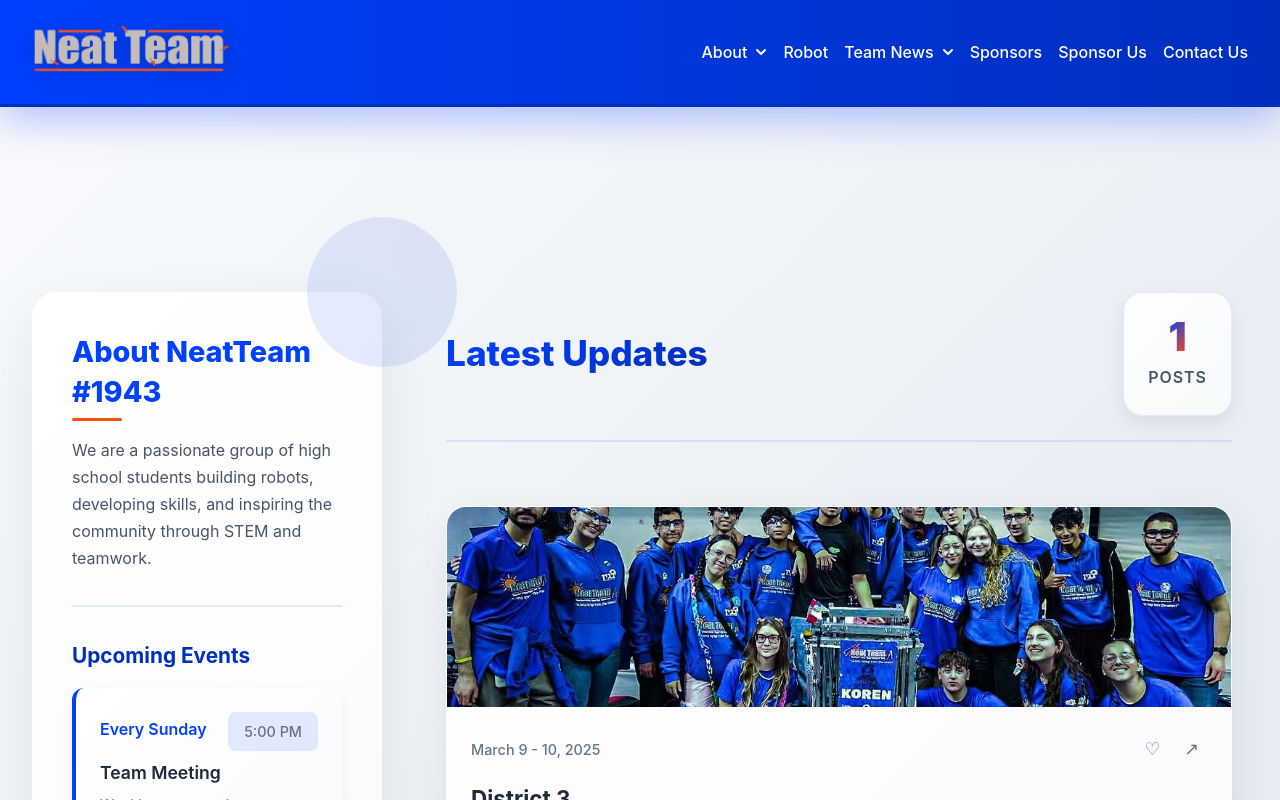
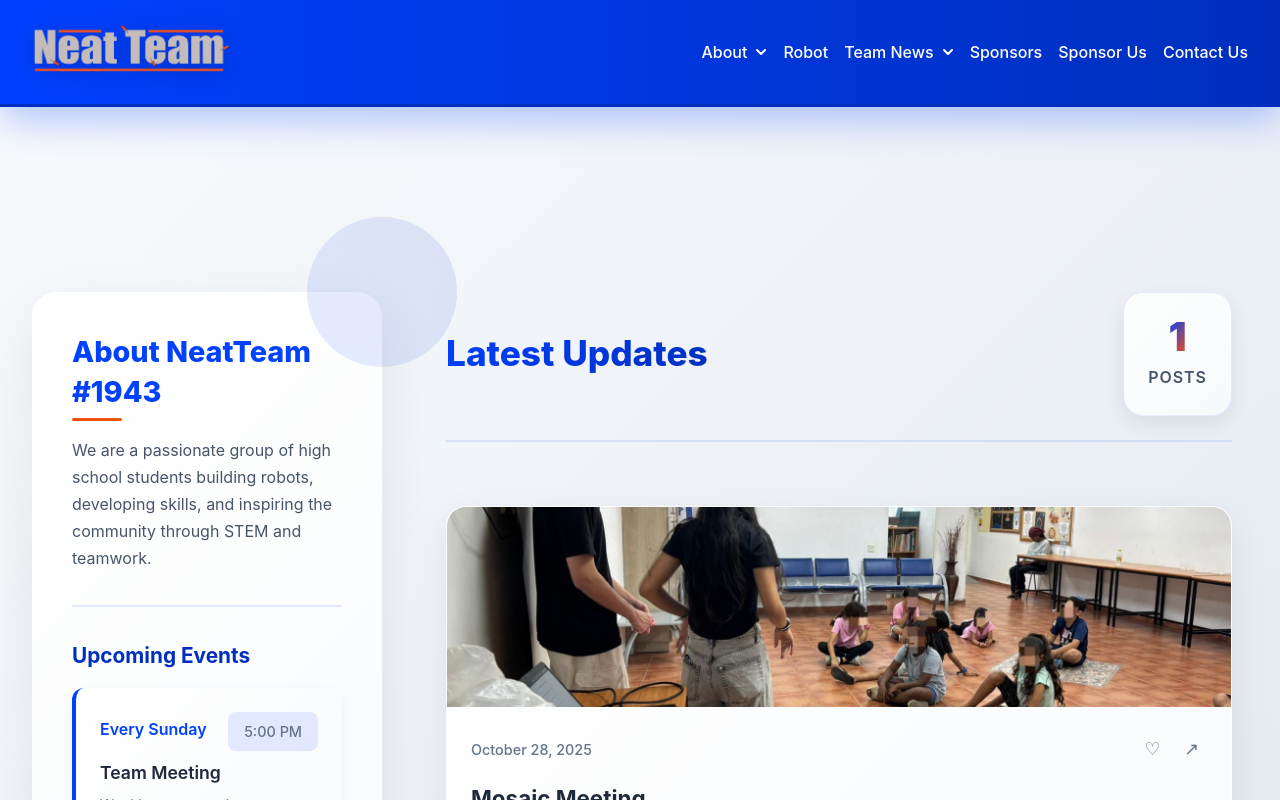
Before and after one commit to NeatTeam1943/NeatTeam-Website, a React (Vite) app: page /posts in a window 1280 px wide. Built offline with nearby package versions, Linux system fonts and the light colour scheme.

Commit message:
final fixes before lanch

```diff
--- a/src/css files/Footer.css
+++ b/src/css files/Footer.css
@@ -41,6 +41,11 @@
     transition: color 0.3s ease;
 }
 
+.footer a {
+    cursor: pointer;
+    pointer-events: auto;
+}
+
 .footer ul {
     list-style: none;
     padding: 0;
--- a/src/jsx files/Footer.jsx
+++ b/src/jsx files/Footer.jsx
@@ -4,6 +4,7 @@ import { Link } from "react-router-dom";
 
 
 export default function Footer() {
+
     return (
         <section className="footer">
             <div className="footer-columns">
@@ -17,7 +18,7 @@ export default function Footer() {
 
                 <div className="footer-col">
                     <h4>Contact Us</h4>
-                    <p>Email: <a href="mailto:neatteamrh1943@gmail.com">neatteamrh1943@gmail.com</a></p>
+                    <p>Email: <span>neatteamrh1943@gmail.com</span></p>
                     <p>Location: Rosh Haayin, Israel</p>
                 </div>
 
@@ -26,7 +27,7 @@ export default function Footer() {
 
                     <div className={"links"}>
                         <a href="/about/team">About</a>
-                        <li><Link to={"/robot/koren2025"}>Our robots</Link></li>
+                        <a href="/robot/koren2025">Our Robots</a>
                         <a href="/sponsors">Sponsors</a>
                         <a href="/community">Our Community</a>
                     </div>
--- a/src/jsx files/pages/Calendar.jsx
+++ b/src/jsx files/pages/Calendar.jsx
@@ -12,47 +12,68 @@ export default function Calendar() {
             title: "Team Meeting",
             date: "2025-01-05",
             time: "17:00",
+            endTime: "21:00",
             type: "weekly",
             days: [0, 3], // Sunday and Wednesday
             description: "Weekly team meeting and planning session",
-            category: "meeting"
+            category: "meeting",
+            excludePeriod: {
+                startDate: "2026-01-11",
+                endDate: "2026-03-18"
+            }
         },
         {
             id: 2,
-            title: "Robot Testing",
-            date: "2025-01-10",
-            time: "15:00",
+            title: "Season Kickoff",
+            date: "2026-01-10",
+            time: "19:00",
             type: "single",
-            description: "Testing robot systems and subsystems",
-            category: "technical"
+            description: "Kickoff event to start the season",
+            category: "planning"
         },
         {
             id: 3,
-            title: "Strategy Planning",
-            date: "2025-01-15",
+            title: "Team Meeting",
+            date: "2026-01-11",
+            endDate: "2026-03-17",
             time: "16:00",
-            type: "single",
-            description: "Planning strategies for upcoming competitions",
-            category: "planning"
+            endTime: "00:00",
+            type: "range",
+            excludedDays: [5, 6], // Exclude Friday (5) and Saturday (6)
+            excludedDates: ["2026-03-11", "2026-03-12"], // Exclude District 2 Competition dates
+            description: "Daily team meeting during season",
+            category: "meeting",
         },
         {
             id: 4,
-            title: "Community Outreach",
-            date: "2025-01-20",
-            time: "14:00",
-            type: "single",
-            description: "Visiting local schools to inspire future engineers",
-            category: "outreach"
+            title: "District 2 Competition",
+            date: "2026-03-11",
+            endDate: "2026-03-12",
+            time: "07:00 - 19:00",
+            type: "range",
+            description: "FIRST Robotics District 2 competition",
+            category: "competition"
         },
         {
             id: 5,
-            title: "Competition Prep",
-            date: "2025-01-25",
-            time: "18:00",
-            type: "single",
-            description: "Final preparations for competition",
+            title: "District 4 Competition",
+            date: "2026-03-18",
+            endDate: "2026-03-19",
+            time: "07:00 - 19:00",
+            type: "range",
+            description: "FIRST Robotics District 4 competition",
             category: "competition"
-        }
+        },
+        {
+            id: 6,
+            title: "District Championship",
+            date: "2026-03-30",
+            endDate: "2026-03-31",
+            time: "08:00",
+            type: "range",
+            description: "FIRST Robotics District Championship",
+            category: "competition"
+        },
     ];
 
     // Get current month/year
@@ -97,14 +118,50 @@ export default function Calendar() {
         if (!date) return [];
 
         const dayOfWeek = date.getDay();
-        const dateString = date.toISOString().split('T')[0];
+        // Format date as YYYY-MM-DD using local timezone to avoid UTC conversion issues
+        const dateString = `${date.getFullYear()}-${String(date.getMonth() + 1).padStart(2, '0')}-${String(date.getDate()).padStart(2, '0')}`;
 
         return events.filter(event => {
+            // Handle weekly recurring events
             if (event.type === 'weekly' && event.days.includes(dayOfWeek)) {
+                // Check if date falls within an exclusion period
+                if (event.excludePeriod) {
+                    const [excludeStartYear, excludeStartMonth, excludeStartDay] = event.excludePeriod.startDate.split('-').map(Number);
+                    const [excludeEndYear, excludeEndMonth, excludeEndDay] = event.excludePeriod.endDate.split('-').map(Number);
+                    const excludeStartDate = new Date(excludeStartYear, excludeStartMonth - 1, excludeStartDay);
+                    const excludeEndDate = new Date(excludeEndYear, excludeEndMonth - 1, excludeEndDay);
+                    const currentDateObj = new Date(date.getFullYear(), date.getMonth(), date.getDate());
+
+                    // Skip if within exclusion period
+                    if (currentDateObj >= excludeStartDate && currentDateObj <= excludeEndDate) {
+                        return false;
+                    }
+                }
                 return true;
             }
-            if (event.date === dateString) {
+            // Handle single date events
+            if (event.type === 'single' && event.date === dateString) {
                 return true;
+            }
+            // Handle date range events
+            if (event.type === 'range' && event.date && event.endDate) {
+                // Parse dates as local dates (YYYY-MM-DD format)
+                const [startYear, startMonth, startDay] = event.date.split('-').map(Number);
+                const [endYear, endMonth, endDay] = event.endDate.split('-').map(Number);
+                const startDate = new Date(startYear, startMonth - 1, startDay);
+                const endDate = new Date(endYear, endMonth - 1, endDay);
+                const currentDateObj = new Date(date.getFullYear(), date.getMonth(), date.getDate());
+
+                // Check if date is within range (comparing dates only, not time)
+                if (currentDateObj >= startDate && currentDateObj <= endDate) {
+                    // Check if day of week is not excluded
+                    if (!event.excludedDays || !event.excludedDays.includes(dayOfWeek)) {
+                        // Check if specific date is not excluded
+                        if (!event.excludedDates || !event.excludedDates.includes(dateString)) {
+                            return true;
+                        }
+                    }
+                }
             }
             return false;
         });
@@ -225,7 +282,9 @@ export default function Calendar() {
                                 getEventsForDate(selectedDate).map((event, index) => (
                                     <div key={index} className="event-item">
                                         <div className="event-header">
-                                            <div className="event-time">{event.time}</div>
+                                            <div className="event-time">
+                                                {event.endTime ? `${event.time} - ${event.endTime}` : event.time}
+                                            </div>
                                             <div
                                                 className="event-category"
                                                 style={{ backgroundColor: getCategoryColor(event.category) }}
--- a/src/jsx files/pages/Posts.jsx
+++ b/src/jsx files/pages/Posts.jsx
@@ -30,13 +30,24 @@ export default function Posts() {
     ];
 
     const posts = [
+        // how its suppose to look
+        // {
+        //     id: 1,
+        //     title: 'District 3',
+        //     text: 'Cool cool cool cool cool cool cool cool no doubt no doubt no doubt no doubt no doubt no',
+        //     date: 'March 9 - 10, 2025',
+        //     image: '/NeatTeam/GroupPhoto.jpeg',
+        // },
+
         {
             id: 1,
-            title: 'District 3',
-            text: 'Cool cool cool cool cool cool cool cool no doubt no doubt no doubt no doubt no doubt no',
-            date: 'March 9 - 10, 2025',
-            image: '/NeatTeam/GroupPhoto.jpeg',
+            title: 'Mosaic Meeting',
+            text: 'At Eshel Elementary School, we visit once a week and present our magazine, “First Steps,” to the 5th-grade students.\n' +
+                'The goal of this volunteer activity is to raise awareness of STEM fields among younger students and inspire the next generation to explore science and technology.',
+            date: 'October 28, 2025',
+            image: '/Volunteering/2025 october 28.jpeg',
         },
+
     ];
 
     // Handler functions for modal actions
@@ -173,13 +184,15 @@ export default function Posts() {
                         <div className="post-card" key={post.id} onClick={() => setExpandedPost(post)}>
                             <div className="post-image-container">
                                 <img
-                                    src={post.image}
+                                    src={encodeURI(post.image)}
                                     alt={post.title}
                                     className="post-image"
                                     onError={(e) => {
+                                        console.error('Image failed to load:', post.image);
                                         e.target.style.display = 'none';
                                         e.target.nextSibling.style.display = 'flex';
                                     }}
+                                    onLoad={() => console.log('Image loaded successfully:', post.image)}
                                 />
                                 <div className="post-image-fallback">
                                     <div className="fallback-icon">📸</div>
@@ -272,13 +285,15 @@ export default function Posts() {
 
                         <div className="modal-image-section">
                             <img
-                                src={expandedPost.image}
+                                src={encodeURI(expandedPost.image)}
                                 alt={expandedPost.title}
                                 className="modal-image"
                                 onError={(e) => {
+                                    console.error('Modal image failed to load:', expandedPost.image);
                                     e.target.style.display = 'none';
                                     e.target.nextSibling.style.display = 'flex';
                                 }}
+                                onLoad={() => console.log('Modal image loaded successfully:', expandedPost.image)}
                             />
                             <div className="modal-image-fallback">
                                 <div className="fallback-icon-large">📸</div>
```
Also changed, not shown: src/jsx files/pages/AboutTeam.jsx (+4 -3 lines), src/jsx files/pages/Community.jsx (+10 -27 lines), public/Volunteering/2025 october 28.jpeg (added).
